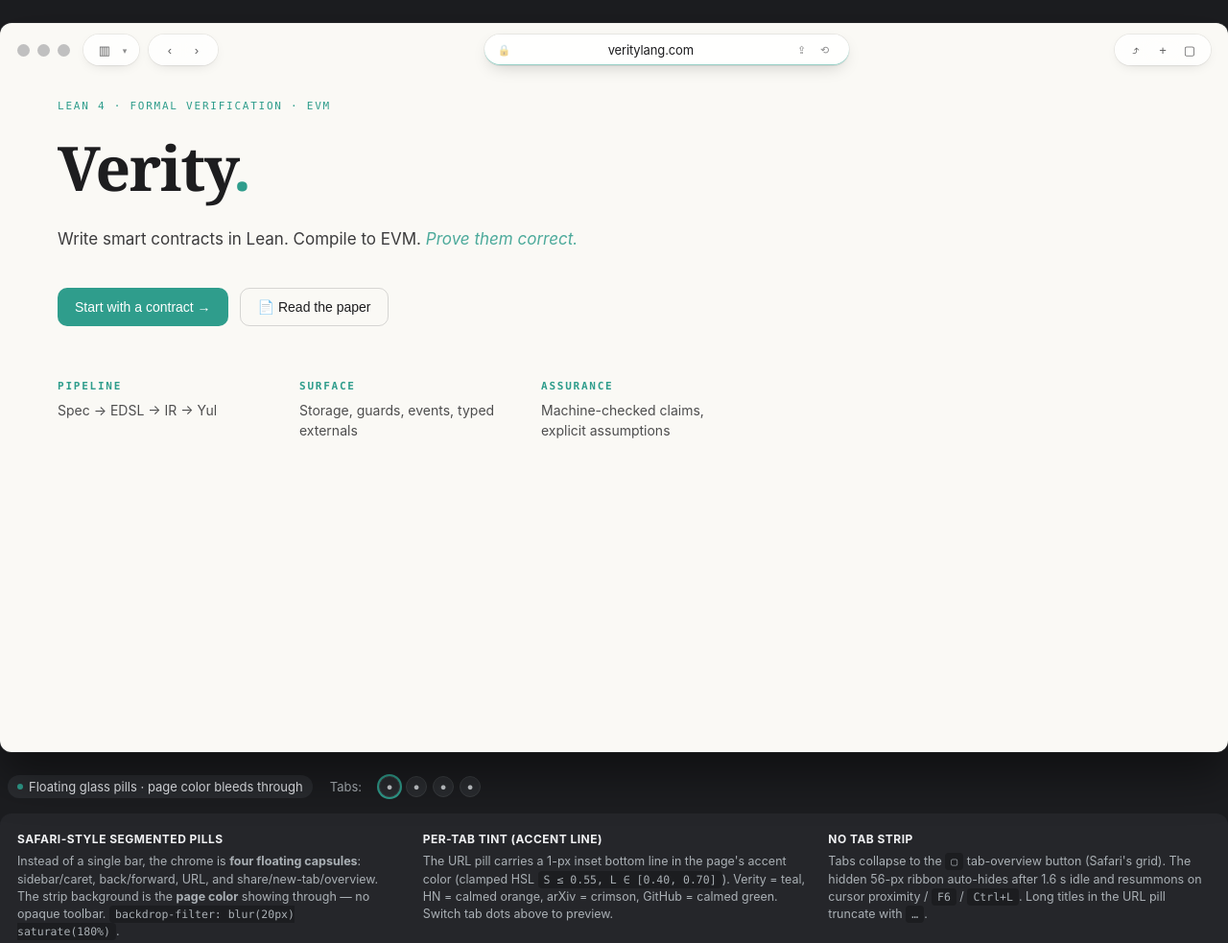
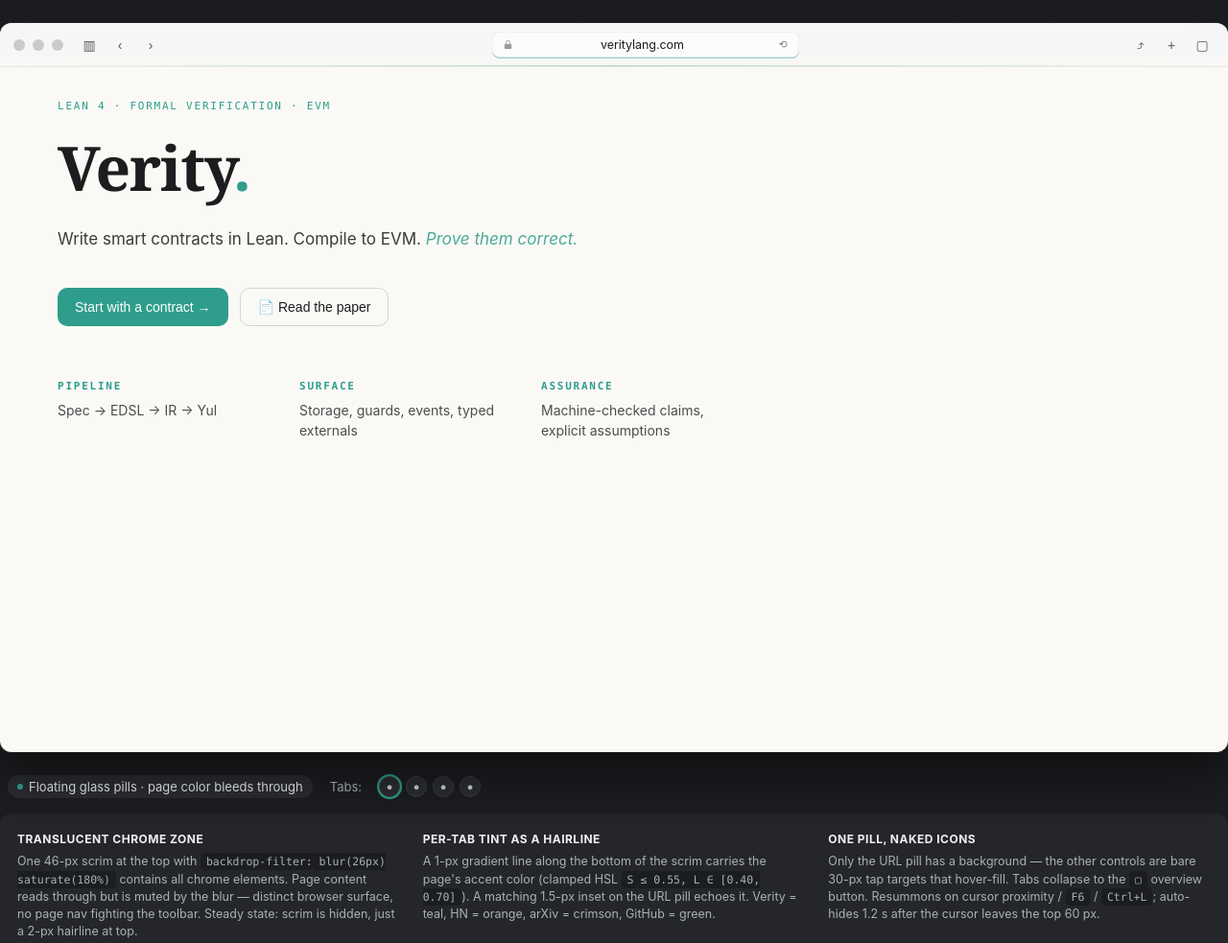
Before and after one commit to Th0rgal/keel-browser, a plain HTML site: page docs/design/navbar-mockup.html in a window 1280 px wide. Shown: the whole page at 96% size. Drawn offline with Linux system fonts and the light colour scheme.

Commit message:
design: v5 — single scrim ribbon containing all chrome
Replaces v3's scattered floating pills with a Safari-style translucent
chrome zone: a 46-px scrim at the top of the page using backdrop-blur
(26px / saturate 180%), so the chrome reads as one coherent surface
instead of separate capsules floating over page content.

Layout: flat icons (sidebar / back / forward) — spacer — URL pill —
spacer — flat icons (share / new tab / overview). Only the URL pill
carries a background; the rest are bare 30px tap targets. The per-tab
accent color now shows as a 1-px gradient line along the bottom of the
scrim plus a matching inset on the URL pill.

Why the change: with v3's segmented pills, page logos and nav items
(verity heart, tailwind Ctrl-K, stripe nav, etc.) bled through the gaps
between pills, breaking the illusion of browser chrome. The single
scrim creates a real visual zone for the chrome while still leaving
page content faintly visible underneath.

Steady state still pristine: 2-px hairline at the top, scrim slides
in only on cursor-dwell (200 ms in top 60 px) and auto-hides 1.2 s
after the cursor leaves.

Also: replaced 🔒 unicode emoji with a 9×11 SVG lock for consistent
rendering. Captured tour across 10 reference sites (verity, apple,
linear, vercel, stripe, anthropic, arxiv, tailwind, github, pitch);
contact sheet in build/preview/tour/.

```diff
--- a/docs/design/navbar-mockup.html
+++ b/docs/design/navbar-mockup.html
@@ -83,95 +83,109 @@
     .page .grid .col h4 { color: var(--accent); font-family: var(--font-mono); font-size: 11px; letter-spacing: 0.16em; text-transform: uppercase; margin: 0 0 8px; }
     .page .grid .col p { font-size: 14px; line-height: 1.5; margin: 0; opacity: 0.78; }
 
-    /* ─── Chrome ribbon ────────────────────────────────────────────── */
+    /* ─── Chrome ribbon — Safari-style ──────────────────────────────────
+       A 46-px translucent scrim at the top of the window, with a backdrop
+       blur, contains all chrome elements as a single coherent bar. Flat
+       icons + one URL pill. Per-tab tint shows as a faint accent line at
+       the bottom of the scrim. */
     .ribbon {
       position: absolute;
       top: 0; left: 0; right: 0;
-      height: 56px;
+      height: 46px;
       display: flex; align-items: center;
-      padding: 0 18px;
-      gap: 10px;
+      padding: 0 12px;
+      gap: 4px;
       z-index: 10;
       pointer-events: none;
+      background: var(--scrim-bg, linear-gradient(180deg, rgba(245,246,248,0.88) 0%, rgba(245,246,248,0.82) 78%, rgba(245,246,248,0) 100%));
+      backdrop-filter: blur(26px) saturate(180%);
+      -webkit-backdrop-filter: blur(26px) saturate(180%);
+      border-bottom: 0.5px solid var(--scrim-edge, rgba(0,0,0,0.06));
     }
     .ribbon > * { pointer-events: auto; }
+    /* Per-tab tint underline */
+    .ribbon::after {
+      content: ""; position: absolute; left: 0; right: 0; bottom: 0;
+      height: 1px;
+      background: linear-gradient(90deg, transparent 0%, color-mix(in srgb, var(--accent) 38%, transparent) 50%, transparent 100%);
+      pointer-events: none;
+    }
 
-    .traffic { display: flex; gap: 8px; align-items: center; padding-right: 4px; }
+    .traffic { display: flex; gap: 8px; align-items: center; padding: 0 8px 0 2px; }
     .traffic .dot {
-      width: 13px; height: 13px; border-radius: 50%;
-      background: #c0c0c0;
+      width: 12px; height: 12px; border-radius: 50%;
+      background: var(--traffic-dot, rgba(0,0,0,0.18));
     }
     .window:hover .traffic .dot:nth-child(1) { background: #ED6B5F; }
     .window:hover .traffic .dot:nth-child(2) { background: #F5BD4F; }
     .window:hover .traffic .dot:nth-child(3) { background: #62C554; }
 
-    /* Glass pill base. light/dark variants set by [data-mode] on .page */
-    .pill {
-      display: inline-flex; align-items: center;
-      height: 32px;
-      padding: 0 8px;
-      border-radius: 16px;
-      background: var(--pill-bg, rgba(255,255,255,0.78));
-      box-shadow:
-        0 1px 0 0 var(--pill-highlight, rgba(255,255,255,0.7)) inset,
-        0 0 0 1px var(--pill-border, rgba(0,0,0,0.06)),
-        0 4px 14px -6px rgba(0,0,0,0.18);
-      backdrop-filter: blur(20px) saturate(180%);
-      -webkit-backdrop-filter: blur(20px) saturate(180%);
-      color: var(--pill-fg, #1d1d1f);
+    .icon-group { display: inline-flex; align-items: center; gap: 2px; }
+    .icon {
+      width: 30px; height: 30px;
+      border: none; background: transparent;
+      color: var(--icon-fg, #1d1d1f);
+      border-radius: 8px; cursor: pointer;
+      display: inline-flex; align-items: center; justify-content: center;
+      font-size: 14px; opacity: 0.72;
+      transition: background 120ms ease, opacity 120ms ease;
     }
-
-    .icon {
-      width: 28px; height: 28px;
-      border: none; background: transparent; color: inherit;
-      border-radius: 14px; cursor: pointer;
-      display: inline-flex; align-items: center; justify-content: center;
-      font-size: 13px; opacity: 0.72;
-    }
-    .icon:hover { opacity: 1; background: var(--icon-hover, rgba(0,0,0,0.05)); }
-    .caret {
-      width: 14px; height: 28px;
-      display: inline-flex; align-items: center; justify-content: center;
-      font-size: 9px; opacity: 0.5;
-    }
+    .icon:hover { opacity: 1; background: var(--icon-hover, rgba(0,0,0,0.06)); }
 
     .url-pill {
-      display: inline-flex; align-items: center; gap: 8px;
-      height: 32px; min-width: 380px;
-      padding: 0 14px;
-      border-radius: 16px;
-      background: var(--pill-bg-strong, rgba(255,255,255,0.88));
+      display: inline-flex; align-items: center; gap: 6px;
+      height: 28px; min-width: 320px; max-width: 520px;
+      padding: 0 12px;
+      border-radius: 8px;
+      background: var(--url-bg, rgba(255,255,255,0.55));
+      color: var(--url-fg, #1d1d1f);
       box-shadow:
-        0 1px 0 0 var(--pill-highlight, rgba(255,255,255,0.8)) inset,
-        0 -1px 0 0 color-mix(in srgb, var(--accent) 50%, transparent) inset,
-        0 0 0 1px var(--pill-border, rgba(0,0,0,0.06)),
-        0 6px 18px -6px rgba(0,0,0,0.22);
-      backdrop-filter: blur(22px) saturate(180%);
-      -webkit-backdrop-filter: blur(22px) saturate(180%);
-      color: var(--pill-fg, #1d1d1f);
+        inset 0 0 0 0.5px var(--url-border, rgba(0,0,0,0.08)),
+        inset 0 -1.5px 0 0 color-mix(in srgb, var(--accent) 40%, transparent);
+      transition: background 140ms ease;
     }
-    .url-pill .lock { opacity: 0.45; font-size: 11px; }
+    .url-pill:hover { background: var(--url-bg-hover, rgba(255,255,255,0.75)); }
+    .url-pill .lock { opacity: 0.42; flex: 0 0 auto; }
     .url-pill .text {
       flex: 1 1 auto;
       text-align: center;
       overflow: hidden; text-overflow: ellipsis; white-space: nowrap;
-      font-size: 13px;
-      letter-spacing: -0.01em;
+      font-size: 12.5px;
+      letter-spacing: -0.005em;
     }
-    .url-pill .right-icons { display: flex; gap: 2px; opacity: 0.7; }
-    .url-pill .right-icons .icon { width: 22px; height: 22px; font-size: 11px; }
+    .url-pill .right-icons { display: flex; gap: 0; margin-right: -6px; }
+    .url-pill .right-icons .icon { width: 22px; height: 22px; font-size: 11px; opacity: 0.55; border-radius: 6px; }
 
     .spacer { flex: 1 1 auto; }
 
-    /* Dark-page pill overrides */
+    /* Dark-page overrides — scrim picks up dark tones, flat icons go light */
     .page[data-mode="dark"] {
-      --pill-bg: rgba(34,36,40,0.72);
-      --pill-bg-strong: rgba(34,36,40,0.82);
-      --pill-highlight: rgba(255,255,255,0.04);
-      --pill-border: rgba(255,255,255,0.06);
-      --pill-fg: #f0f1f3;
-      --icon-hover: rgba(255,255,255,0.08);
+      --scrim-bg: linear-gradient(180deg, rgba(22,23,26,0.82) 0%, rgba(22,23,26,0.74) 78%, rgba(22,23,26,0) 100%);
+      --scrim-edge: rgba(255,255,255,0.04);
+      --traffic-dot: rgba(255,255,255,0.22);
+      --icon-fg: #e9ebef;
+      --icon-hover: rgba(255,255,255,0.09);
+      --url-bg: rgba(255,255,255,0.06);
+      --url-bg-hover: rgba(255,255,255,0.10);
+      --url-border: rgba(255,255,255,0.07);
+      --url-fg: #f0f1f3;
     }
+    /* Have the scrim variables propagate up to .ribbon (sibling of .page) */
+    .window:has(.page[data-mode="dark"]) .ribbon {
+      background: linear-gradient(180deg, rgba(22,23,26,0.82) 0%, rgba(22,23,26,0.74) 78%, rgba(22,23,26,0) 100%);
+      border-bottom-color: rgba(255,255,255,0.04);
+    }
+    .window:has(.page[data-mode="dark"]) .traffic .dot { background: rgba(255,255,255,0.22); }
+    .window:has(.page[data-mode="dark"]) .icon { color: #e9ebef; }
+    .window:has(.page[data-mode="dark"]) .icon:hover { background: rgba(255,255,255,0.09); }
+    .window:has(.page[data-mode="dark"]) .url-pill {
+      background: rgba(255,255,255,0.06);
+      color: #f0f1f3;
+      box-shadow:
+        inset 0 0 0 0.5px rgba(255,255,255,0.07),
+        inset 0 -1.5px 0 0 color-mix(in srgb, var(--accent) 40%, transparent);
+    }
+    .window:has(.page[data-mode="dark"]) .url-pill:hover { background: rgba(255,255,255,0.10); }
 
     /* ── Decisions row ─────────────────────────────────────────────── */
     .decisions {
@@ -219,12 +233,8 @@
         <span class="dot"></span><span class="dot"></span><span class="dot"></span>
       </div>
 
-      <div class="pill" title="Sidebar">
-        <button class="icon">▥</button>
-        <span class="caret">▾</span>
-      </div>
-
-      <div class="pill">
+      <div class="icon-group">
+        <button class="icon" title="Sidebar">▥</button>
         <button class="icon" title="Back">‹</button>
         <button class="icon" title="Forward">›</button>
       </div>
@@ -232,17 +242,18 @@
       <div class="spacer"></div>
 
       <div class="url-pill" id="urlpill" title="">
-        <span class="lock">🔒</span>
+        <svg class="lock" viewBox="0 0 12 14" width="9" height="11" aria-hidden="true">
+          <path d="M3 6V4a3 3 0 1 1 6 0v2h.5A1.5 1.5 0 0 1 11 7.5v4A1.5 1.5 0 0 1 9.5 13h-7A1.5 1.5 0 0 1 1 11.5v-4A1.5 1.5 0 0 1 2.5 6H3zm1 0h4V4a2 2 0 1 0-4 0v2z" fill="currentColor"/>
+        </svg>
         <span class="text" id="urltext">veritylang.com</span>
         <div class="right-icons">
-          <button class="icon" title="Translate">⇪</button>
           <button class="icon" title="Reload">⟲</button>
         </div>
       </div>
 
       <div class="spacer"></div>
 
-      <div class="pill">
+      <div class="icon-group">
         <button class="icon" title="Share">⤴</button>
         <button class="icon" title="New tab">+</button>
         <button class="icon" title="Tab overview">▢</button>
@@ -280,16 +291,16 @@
 
   <div class="decisions">
     <div>
-      <h3>Safari-style segmented pills</h3>
-      <p>Instead of a single bar, the chrome is <strong>four floating capsules</strong>: sidebar/caret, back/forward, URL, and share/new-tab/overview. The strip background is the <strong>page color</strong> showing through — no opaque toolbar. <code>backdrop-filter: blur(20px) saturate(180%)</code>.</p>
+      <h3>Translucent chrome zone</h3>
+      <p>One 46-px scrim at the top with <code>backdrop-filter: blur(26px) saturate(180%)</code> contains all chrome elements. Page content reads through but is muted by the blur — distinct browser surface, no page nav fighting the toolbar. Steady state: scrim is hidden, just a 2-px hairline at top.</p>
     </div>
     <div>
-      <h3>Per-tab tint (accent line)</h3>
-      <p>The URL pill carries a 1-px inset bottom line in the page's accent color (clamped HSL <code>S ≤ 0.55, L ∈ [0.40, 0.70]</code>). Verity = teal, HN = calmed orange, arXiv = crimson, GitHub = calmed green. Switch tab dots above to preview.</p>
+      <h3>Per-tab tint as a hairline</h3>
+      <p>A 1-px gradient line along the bottom of the scrim carries the page's accent color (clamped HSL <code>S ≤ 0.55, L ∈ [0.40, 0.70]</code>). A matching 1.5-px inset on the URL pill echoes it. Verity = teal, HN = orange, arXiv = crimson, GitHub = green.</p>
     </div>
     <div>
-      <h3>No tab strip</h3>
-      <p>Tabs collapse to the <code>▢</code> tab-overview button (Safari's grid). The hidden 56-px ribbon auto-hides after 1.6 s idle and resummons on cursor proximity / <code>F6</code> / <code>Ctrl+L</code>. Long titles in the URL pill truncate with <code>…</code>.</p>
+      <h3>One pill, naked icons</h3>
+      <p>Only the URL pill has a background — the other controls are bare 30-px tap targets that hover-fill. Tabs collapse to the <code>▢</code> overview button. Resummons on cursor proximity / <code>F6</code> / <code>Ctrl+L</code>; auto-hides 1.2 s after the cursor leaves the top 60 px.</p>
     </div>
   </div>
 
```
Also changed, not shown: tests/smoke/build-contact-sheet.js (added, +45 -0 lines), tests/smoke/capture-design-tour.js (added, +70 -0 lines), tests/smoke/keel-overlay.script.js (+119 -105 lines).
